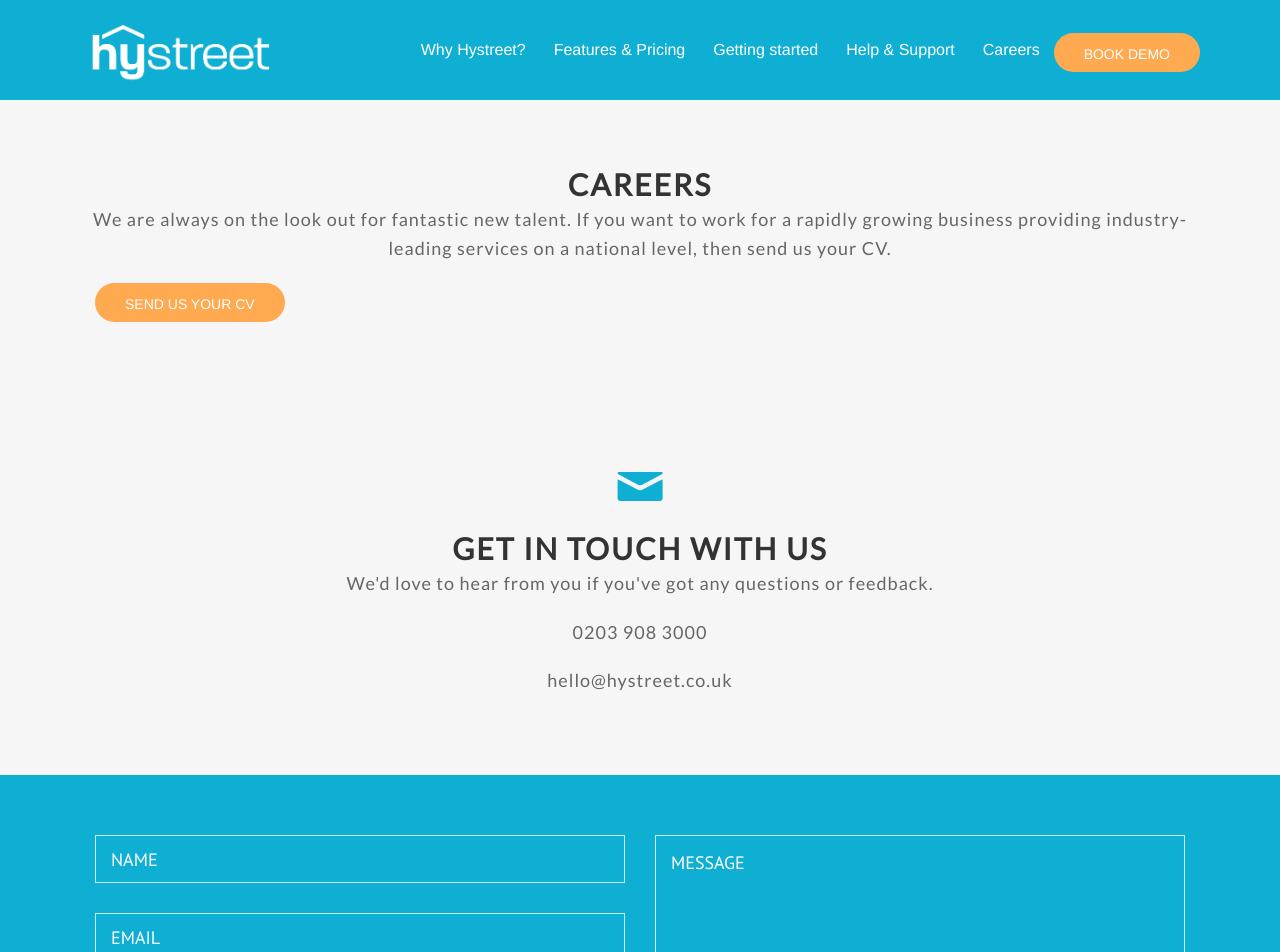
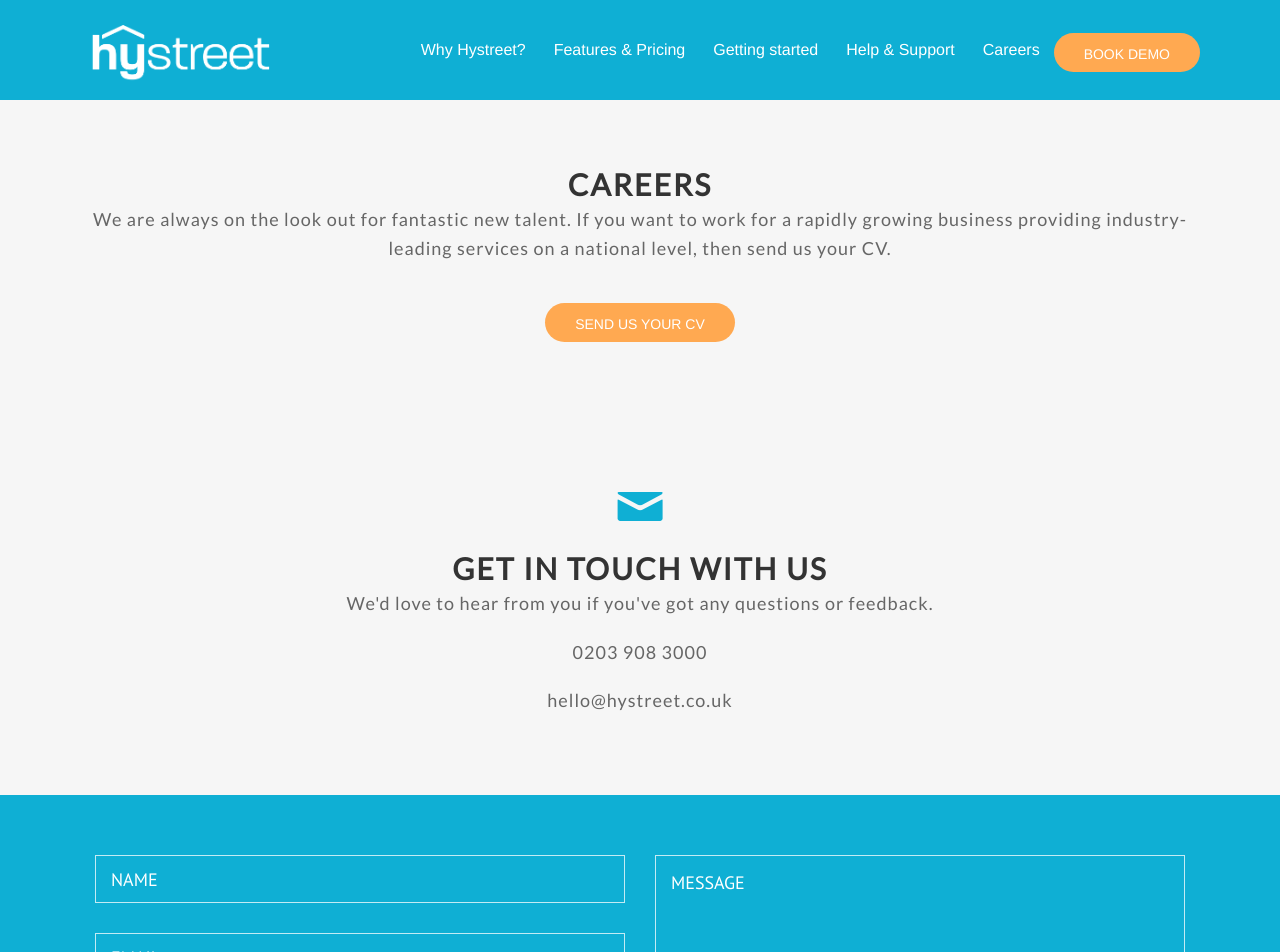
Before and after one commit to hystreet/hystreet.github.io, a Jekyll site: the page built from about-us/careers/index.html, in a window 1280 px wide. Shown: the top 952 px of the page. Built offline with Jekyll 4.4.1, drawn with Linux system fonts in a browser that asks for light colours; some web fonts are replaced; a script that is not in the unit is left out.

Commit message:
Update index.html

```diff
--- a/about-us/careers/index.html
+++ b/about-us/careers/index.html
@@ -12,10 +12,9 @@
       <p>
         We are always on the look out for fantastic new talent. If you want to work for a rapidly growing business providing industry-leading services on a national level, then send us your CV.
       </p>
+      <div class='spacing'></div>
+      <a class='button' href='mailto:hello@hystreet.co.uk'>Send us your CV</a>
   </div>
-          <div class='medium-3 large-3 columns' style="align: center;">
-        <a class='button' href='mailto:hello@hystreet.co.uk'>Send us your CV</a>
-      </div>
 </div>
 </div>
 
```
Also changed, not shown: other parts of about-us/careers/index.html (+1 -1 lines).
